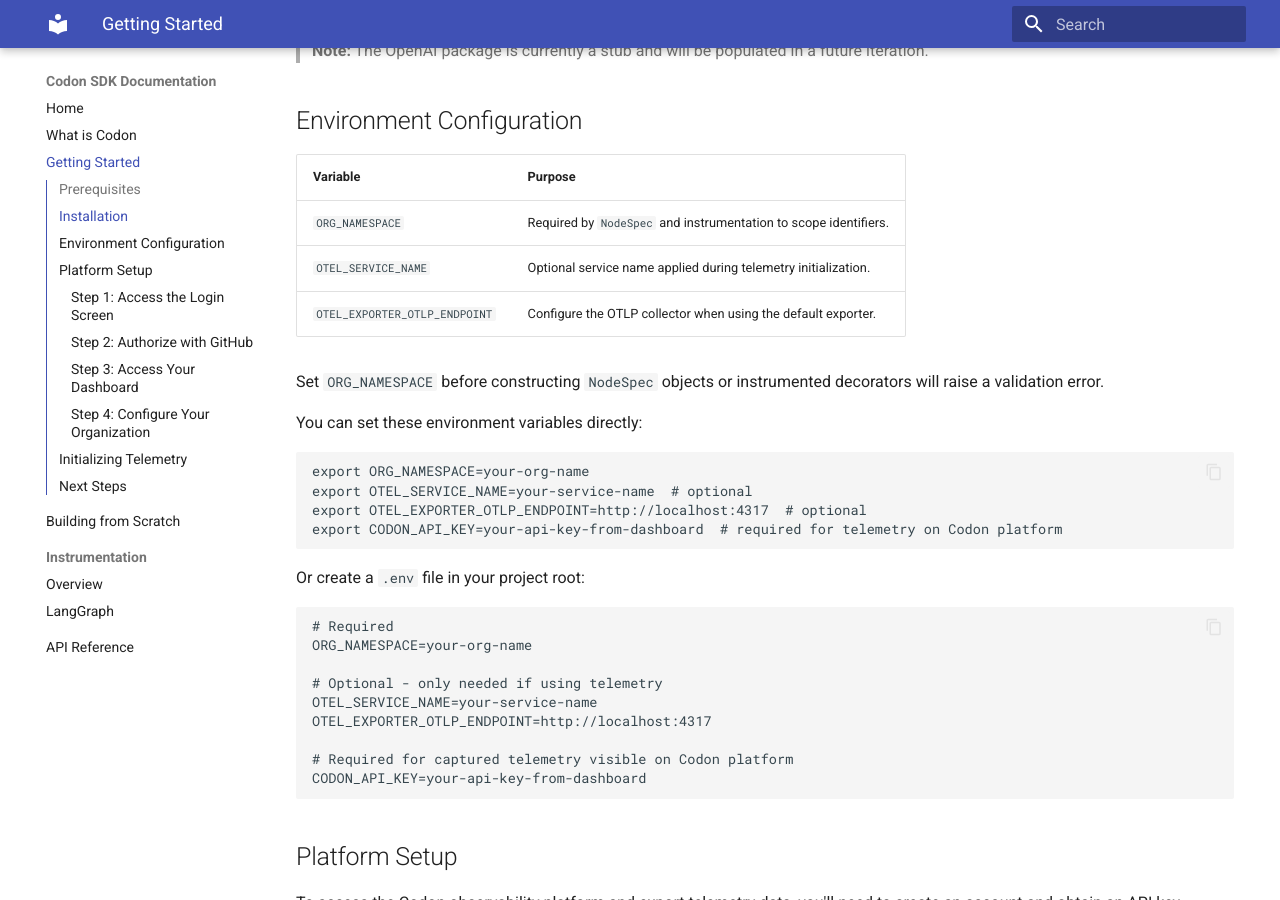
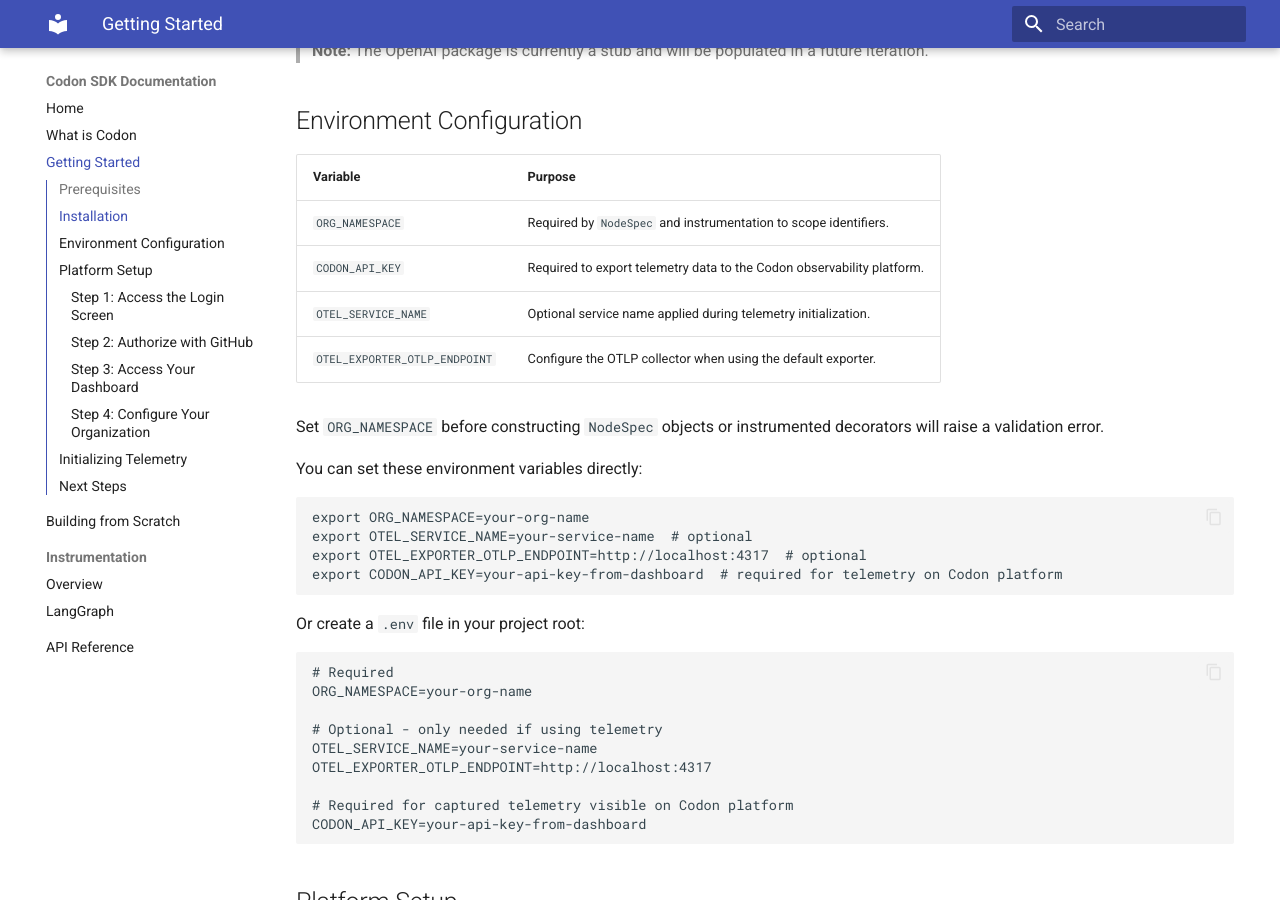
Before and after one commit to Codon-Ops/codon-sdk, an MkDocs documentation site: the page built from docs/public/getting-started.md, in a window 1280 px wide and 900 px high, scrolled down 629 px. Built offline with MkDocs 1.6.1 and Material for MkDocs 9.7.7, drawn with Linux system fonts in a browser that asks for light colours.

Commit message:
Adding 'dev/docs: CODON_API_KEY' to config table in getting started

```diff
--- a/docs/public/getting-started.md
+++ b/docs/public/getting-started.md
@@ -27,6 +27,7 @@
 | Variable | Purpose |
 | -------- | ------- |
 | `ORG_NAMESPACE` | Required by `NodeSpec` and instrumentation to scope identifiers. |
+| `CODON_API_KEY` | Required to export telemetry data to the Codon observability platform. |
 | `OTEL_SERVICE_NAME` | Optional service name applied during telemetry initialization. |
 | `OTEL_EXPORTER_OTLP_ENDPOINT` | Configure the OTLP collector when using the default exporter. |
 
```
